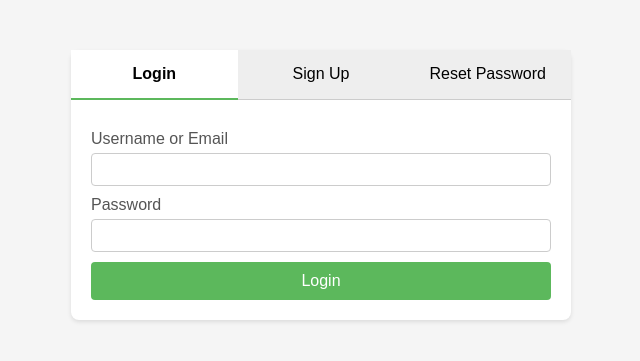
After one commit to enochlev/open_empires_rts, a Flask app: template templates/login.html in a window 1280 px wide. The commit adds this page. Shown: the top 361 px of the page, without its empty margins (319-959 px from the left). Run offline with Flask 3, Linux system fonts and the light colour scheme; the template is opened without the code that fills it, so the values that code supplies are empty.

Commit message:
added password page

```diff
--- a/app.py
+++ b/app.py
@@ -1,8 +1,17 @@
-from flask import Flask, render_template, request, redirect, url_for, session, Blueprint
+from flask import Flask, render_template, request, redirect, url_for, session, Blueprint, flash
 #from player import Player, quests, global_trades,game_config
 from app.db_utils import game_config, GameAPI, PlayerAPI
 import os
 import json
+import smtplib
+import dotenv
+dotenv.load_dotenv()
+import datetime
+import os
+import base64
+from werkzeug.security import generate_password_hash, check_password_hash
+import time
+
 SPEED = 3.5
 
 extra_url = "/empire-game"
@@ -11,6 +20,50 @@ empire_game_bp = Blueprint('empire_game', __name__, url_prefix=extra_url)
 app.secret_key = 'your_secret_key'  # Replace with a real secret key
 # Dictionary to store players by name
 game_api = GameAPI()
+
+# ---------- Token utilities for password reset ----------
+def generate_reset_token(email):
+    """
+    This example simply base64-encodes the email and current UTC time.
+    For production, use a proper token serializer (like itsdangerous.URLSafeTimedSerializer).
+    """
+    token_data = f"{email}:{datetime.datetime.utcnow()}"
+    token = base64.urlsafe_b64encode(token_data.encode()).decode()
+    return token
+
+def verify_reset_token(token):
+    """
+    Decode the token and return the email if successful.
+    (This simple example does not check expiry.)
+    """
+    try:
+        token_bytes = base64.urlsafe_b64decode(token.encode())
+        token_str = token_bytes.decode()
+        email, _ = token_str.split(":", 1)
+        return email
+    except Exception:
+        return None
+
+    # ---------- Email sending function ----------
+def send_password_reset_email(email, token):
+    from_email = 'enochlev@icloud.com'
+    to_email = email
+    domain_name = 'https://enochlev.com/empire-game'
+
+    smtp_obj = smtplib.SMTP('smtp.mail.me.com', 587)
+    smtp_obj.starttls()
+    smtp_obj.login('enochlev@icloud.com', os.getenv('EMAIL_PASSWORD'))
+
+    message = (f"From: {from_email}\r\nTo: {to_email}\r\n\r\n")
+    message += (f"Subject: Password Reset\n\n"
+                f"Click the link to reset your password: {domain_name}/reset-password/{token}")
+
+    try:
+        smtp_obj.sendmail(from_addr=from_email, to_addrs=to_email, msg=message)
+    except Exception as e:
+        print("Error sending email:", e)
+    finally:
+        smtp_obj.quit()
 
 
 map_config = {
@@ -88,49 +141,117 @@ map_config = {
 def home_redirect():
     return redirect(url_for('empire_game.index'))
 
+
+# ---------- Main route: Login, Sign-Up, and Reset Request ----------
 @empire_game_bp.route('/', methods=['GET', 'POST'])
 def index():
+    if request.method == 'POST':
+        action = request.form.get('action')
 
-    players = game_api.get_all_players()
-    id_to_players = {player[0]: player[1] for player in players}
-    players_to_id = {player[1]: player[0] for player in players}
+        if action == 'login':
+            # Login: one field (identifier) can be username or email.
+            identifier = request.form.get('identifier')
+            password = request.form.get('password')
+            if not identifier or not password:
+                flash("Please enter both identifier and password.", "error")
+                return redirect(url_for('empire_game.index'))
 
+            # Look up the player by username OR email.
+            row = game_api.verify_valid_new_username_and_email(identifier, identifier)
 
-    if request.method == 'POST':
-        player_name = request.form.get('player_name')
+            if not row:
+                flash("User not found.", "error")
+                return redirect(url_for('empire_game.index'))
+            player_id = row['player_id']
+            player_name = row['name']
 
-        if player_name: #means its a login
-            password = "password"# request.form.get('password')
-
-            if player_name not in list(players_to_id.keys()):
-                player_id = game_api.add_new_player(player_name, password)
-            else:
-                player_id = players_to_id[player_name]
-
-            session_oath = game_api.create_session(player_id, password)
-
-
+            # Here, generate a session token as needed.
+            session_token = game_api.create_session(player_id, password)
             session['current_player'] = player_name
             session['current_player_id'] = player_id
-            session['session_oath'] = session_oath
+            session['session_oath'] = session_token
             game_api.update_progress(player_id)
             return redirect(url_for('empire_game.dashboard'))
 
+        elif action == 'signup':
+            # Sign Up: requires username, email, and password.
+            username = request.form.get('username')
+            email = request.form.get('email')
+            password = request.form.get('password')
+            if not username or not email or not password:
+                flash("Please fill in all fields for sign up.", "error")
+                return redirect(url_for('empire_game.index'))
+
+            # Check if the username already exists.
+            row = game_api.verify_valid_new_username_and_email(username, email)
+
+            if row != None:
+                player_id = row['player_id']
+                stored_email = row['email']
+                stored_name = row['name']
+
+                if stored_email == email:
+                    flash("Email is already in use.", "error")
+                if stored_name == username:
+                    flash("Username is already in use.", "error")
+
+                #dont return anything, just flash the error
+                return redirect(url_for('empire_game.index'))
+
+            else:
+                # Create a new player.
+                game_api.add_new_player(username, password, email)
 
 
+            session_token = game_api.create_session(player_id, password)
+            session['current_player'] = username
+            session['current_player_id'] = player_id
+            session['session_oath'] = session_token
+            game_api.update_progress(player_id)
+            return redirect(url_for('empire_game.dashboard'))
 
-    # map_data = {
-    #     "main_image": "map.jpg",
-    #     "players": [
-    #         {"path": "castle1.png", "x": 10, "y": 20,"scale":.7},
-    #         {"path": "Quarry3.png", "x": 915, "y": 15,"scale":.3},
-    #         # ... more buildings
-    #     ]
-    # }
-    SPEED = game_config["game_speed_and_multiplier"]["global_speed"]
+        elif action == 'reset_request':
+            # Reset Password Request: just need email.
+            reset_email = request.form.get('email')
+            if not reset_email:
+                flash("Please enter your email address.", "error")
+                return redirect(url_for('empire_game.index'))
+            token = generate_reset_token(reset_email)
+            send_password_reset_email(reset_email, token)
+            flash("If the email is registered, a reset link has been sent.", "info")
+            return redirect(url_for('empire_game.index'))
+
+    # GET – render the login page with three tabs.
+    return render_template('login.html')
+
+# ---------- Reset Password Endpoint ----------
+@empire_game_bp.route('/reset-password/<token>', methods=['GET', 'POST'])
+def reset_password(token):
+
+    email = verify_reset_token(token)
+    if not email:
+        flash("Invalid or expired token.", "error")
+        return redirect(url_for('empire_game.index'))
+
+    if request.method == 'POST':
+        new_password = request.form.get('new_password')
+        confirm_password = request.form.get('confirm_password')
+        if new_password != confirm_password:
+            flash("Passwords do not match.", "error")
+            return redirect(url_for('empire_game.reset_password', token=token))
+
+        # Update the password in the DB for the user with this email.
+
+        game_api.reset_password(email, new_password)
+
+        flash("Your password has been reset. Please log in.", "success")
+        return redirect(url_for('empire_game.index'))
+
+    return render_template('reset_password.html', token=token)
+
+# (Also ensure that you have a route for game_api.dashboard and configure your Flask app for sessions and flash messages.)
 
 
-    return render_template('index.html', current_players=list(players_to_id.keys()), current_speed = SPEED)#,render=map_data)
 
 @empire_game_bp.route('/dashboard', methods=['GET', 'POST'])
 def dashboard():
--- /dev/null
+++ b/templates/login.html
@@ -0,0 +1,108 @@
+<!DOCTYPE html>
+<html>
+<head>
+    <title>Empire Game Login</title>
+    <style>
+        /* Basic styling for the tabs and forms */
+        body { font-family: Arial, sans-serif; background-color: #f5f5f5; margin: 0; padding: 0; }
+        .tab-container { max-width: 500px; margin: 50px auto; background: #fff; border-radius: 8px; box-shadow: 0 2px 4px rgba(0,0,0,0.1); }
+        .tab-header { display: flex; }
+        .tab-header div {
+            flex: 1;
+            padding: 15px;
+            text-align: center;
+            cursor: pointer;
+            background: #eee;
+            border-bottom: 1px solid #ccc;
+        }
+        .tab-header .active { background: #fff; font-weight: bold; border-bottom: 2px solid #5cb85c; }
+        .tab-content { padding: 20px; }
+        form { display: none; }
+        form.active { display: block; }
+        label { display: block; margin: 10px 0 5px; color: #555; }
+        input[type="text"], input[type="email"], input[type="password"] {
+            width: 100%;
+            padding: 8px;
+            box-sizing: border-box;
+            border: 1px solid #ccc;
+            border-radius: 4px;
+        }
+        button {
+            width: 100%;
+            padding: 10px;
+            background-color: #5cb85c;
+            border: none;
+            border-radius: 4px;
+            color: #fff;
+            font-size: 16px;
+            margin-top: 10px;
+            cursor: pointer;
+        }
+        button:hover { background-color: #4cae4c; }
+    </style>
+</head>
+<body>
+<div class="tab-container">
+    <div class="tab-header">
+        <div id="tab-login" class="active" onclick="showTab('login')">Login</div>
+        <div id="tab-signup" onclick="showTab('signup')">Sign Up</div>
+        <div id="tab-reset" onclick="showTab('reset')">Reset Password</div>
+    </div>
+    <div class="tab-content">
+        <!-- Login Form: identifier (username or email) + password -->
+        <form id="form-login" class="active" method="POST">
+            <input type="hidden" name="action" value="login">
+            <label for="identifier">Username or Email</label>
+            <input type="text" name="identifier" id="identifier" required>
+            <label for="login_password">Password</label>
+            <input type="password" name="password" id="login_password" required>
+            <button type="submit">Login</button>
+        </form>
+
+        <!-- Sign Up Form: requires username, email, and password -->
+        <form id="form-signup" method="POST">
+            <input type="hidden" name="action" value="signup">
+            <label for="signup_username">Username</label>
+            <input type="text" name="username" id="signup_username" required>
+            <label for="signup_email">Email</label>
+            <input type="email" name="email" id="signup_email" required>
+            <label for="signup_password">Password</label>
+            <input type="password" name="password" id="signup_password" required>
+            <button type="submit">Sign Up</button>
+        </form>
+
+        <!-- Reset Password Request Form: requires email only -->
+        <form id="form-reset" method="POST">
+            <input type="hidden" name="action" value="reset_request">
+            <label for="reset_email">Email</label>
+            <input type="email" name="email" id="reset_email" required>
+            <button type="submit">Send Reset Link</button>
+        </form>
+    </div>
+</div>
+
+<script>
+   function showTab(tabName) {
+       // Remove active classes from tab headers and forms.
+       document.getElementById("tab-login").classList.remove("active");
+       document.getElementById("tab-signup").classList.remove("active");
+       document.getElementById("tab-reset").classList.remove("active");
+       document.getElementById("form-login").classList.remove("active");
+       document.getElementById("form-signup").classList.remove("active");
+       document.getElementById("form-reset").classList.remove("active");
+
+       // Add active classes to the selected tab and its form.
+       if (tabName === 'login') {
+           document.getElementById("tab-login").classList.add("active");
+           document.getElementById("form-login").classList.add("active");
+       } else if (tabName === 'signup') {
+           document.getElementById("tab-signup").classList.add("active");
+           document.getElementById("form-signup").classList.add("active");
+       } else if (tabName === 'reset') {
+           document.getElementById("tab-reset").classList.add("active");
+           document.getElementById("form-reset").classList.add("active");
+       }
+   }
+</script>
+</body>
+</html>
```
Also changed, not shown: app/db_utils.py (+23 -10 lines), templates/index.html (+8 -45 lines), templates/reset_password.html (added, +29 -0 lines).
